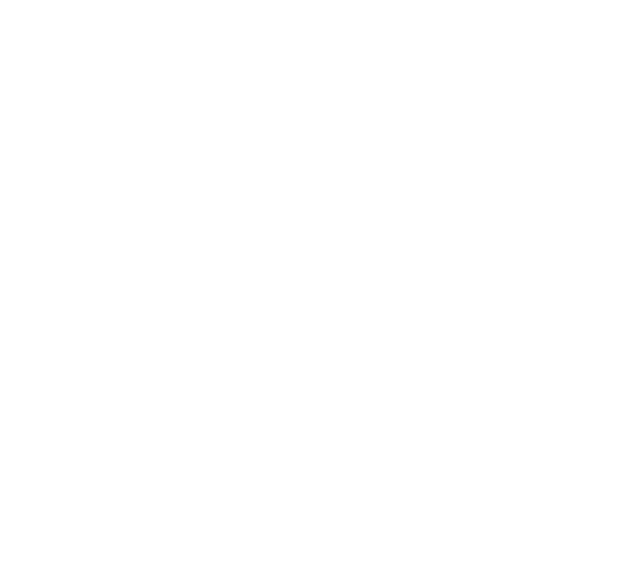
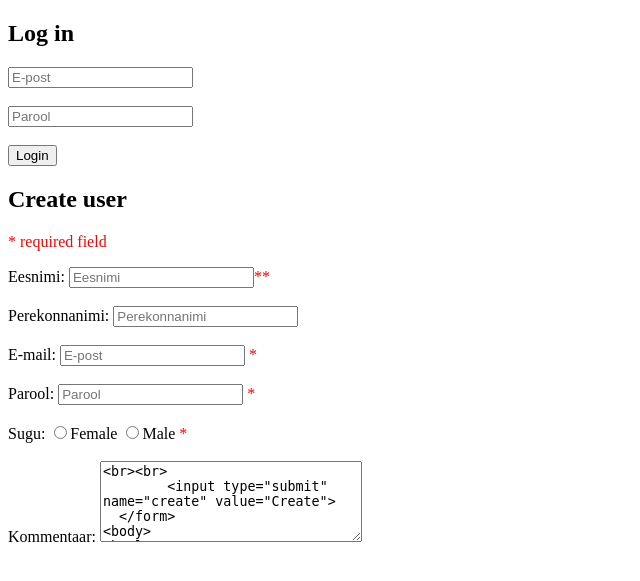
Before and after one commit to katariin/alus, a PHP site: page /vlogin.php in a window 1280 px wide. Before the commit the part shown is empty. Shown: the top 581 px of the page, without its empty margins (0-640 px from the left). Run offline with PHP 8.4, Linux system fonts and the light colour scheme.

Commit message:
logi sisse

```diff
--- a/vlogin.php
+++ b/vlogin.php
@@ -22,6 +22,134 @@
 
 
 
+		if($_SERVER["REQUEST_METHOD"] == "POST") {
+    // *********************
+    // **** LOGI SISSE *****
+    // *********************
+		if(isset($_POST["login"])){
+
+			echo "Vajutas log in nuppu!";
+
+			if ( empty($_POST["email"]) ) {
+				$email_error = "E-mail on kohustuslik";
+			}else{
+				$email = test_input($_POST["email"]);
+			}
+
+			if ( empty($_POST["password"]) ) {
+				$password_error = "Parool on kohustuslik";
+			}else{
+				$password = test_input($_POST["password"]);
+			}
+      // Kui oleme siia joudnud, voime kasutaja sisse logida
+			if($password_error == "" && $email_error == ""){
+				echo "Saab sisse logida! Kasutajanimi on ".$email." ja parool on ".$password;
+			}
+		} // login if end
+    // *********************
+    // ** LOO KASUTAJA *****
+    // *********************
+    if(isset($_POST["create"])){
+
+		echo "vajutas create nuppu!";
+
+		if (empty($_POST["name"]) ) {
+			$name_error = "Nimi on kohustuslik";
+		  }else{
+			$name= test_input($_POST["name"]);
+		}
+		      //Kontrollime, kas nimi sisaldab ainult t2hed
+
+		if(!preg_match ("/^[a-zA-Z]*$/", $name)){
+			$name_error = "Only letters allowed";
+		}
 
 
+		if ( empty($_POST["lastname"]) ) {
+			$lastname_error = "See vali on kohustuslik";
+		  }else{
+			$lastname = test_input($_POST["lastname"]);
+		}
+
+		if ( empty($_POST["create_email"]) ) {
+			$create_email_error = "E-mail on kohustuslik";
+		  }else{
+			$create_email = test_input($_POST["create_email"]);
+		}
+
+		if ( empty($_POST["create_password"]) ) {
+			$create_password_error = "See vali on kohustuslik";
+		  }else{
+			if(strlen($_POST["create_password"]) < 8) {
+				$create_password_error = "Peab olema vahemalt 8 tahemarki pikk!";
+			}else{
+				$create_password = test_input($_POST["create_password"]);
+			}
+		}
+		if ( empty($_POST["gender"]) ) {
+			$gender_error = "See vali on kohustuslik";
+		  }else{
+			$gender = test_input($_POST["gendrer"]);
+		}
+
+		if ( empty($_POST["comment"]) ) {
+			$comment = " ";
+		  }else{
+			$comment = test_input($_POST["commet"]);
+		}
+
+
+		if(	$create_email_error == "" && $create_password_error == ""){
+			echo "Voib kasutajat luua! Kasutajanimi on ".$create_email." ja parool on ".$create_password;
+
+			$password_hash = hash("sha512", $create_password);
+			echo "<br>";
+			echo $password_hash;
+      }
+    } // create if end
+	}
+
+  // funktsioon, mis eemaldab koikvoimaliku uleliigse tekstist
+  function test_input($data) {
+  	$data = trim($data);
+  	$data = stripslashes($data);
+  	$data = htmlspecialchars($data);
+  	return $data;
+  }
 ?>
+
+
+
+
+
+
+
+
+<!DOCTYPE html>
+<html>
+<head>
+  <title>Login</title>
+</head>
+<body>
+
+  <h2>Log in</h2>
+  <form action="<?php echo htmlspecialchars($_SERVER["PHP_SELF"]);?>" method="post" >
+  	<input name="email" type="email" placeholder="E-post" value="<?php echo $email; ?>"> <?php echo $email_error; ?><br><br>
+  	<input name="password" type="password" placeholder="Parool" value="<?php echo $password; ?>"> <?php echo $password_error; ?><br><br>
+  	<input type="submit" name="login" value="Login">
+  </form>
+
+  <h2>Create user</h2>
+  <p><span style ="color:red" class ="error"> * required field </span></p>
+  <form action="<?php echo htmlspecialchars($_SERVER["PHP_SELF"]);?>" method="post" >
+  	Eesnimi: <input name="name" type="text" placeholder="Eesnimi"><span style ="color:red" class ="error">**<?php echo $name_error; ?></span><br><br>
+	Perekonnanimi: <input name="lastname" type="text" placeholder="Perekonnanimi"><br><br>
+	E-mail: <input name="create_email" type="email" placeholder="E-post"> <span style ="color:red" class ="error">*<?php echo $create_email_error; ?> </span> <br><br>
+	Parool: <input name="create_password" type="password" placeholder="Parool"> <span style ="color:red" class ="error">*<?php echo $create_password_error; ?> </span> <br><br>
+  	Sugu: <input name="gender" type="radio" value="Naine">Female
+          <input name="gender" type="radio" value="Mees">Male <span style ="color:red" class ="error">*<?php echo $gender_error; ?></span> <br><br>
+	Kommentaar: <textarea name="comment" rows="5" cols ="30"><br><br>
+  	<input type="submit" name="create" value="Create">
+  </form>
+<body>
+<html>
```
